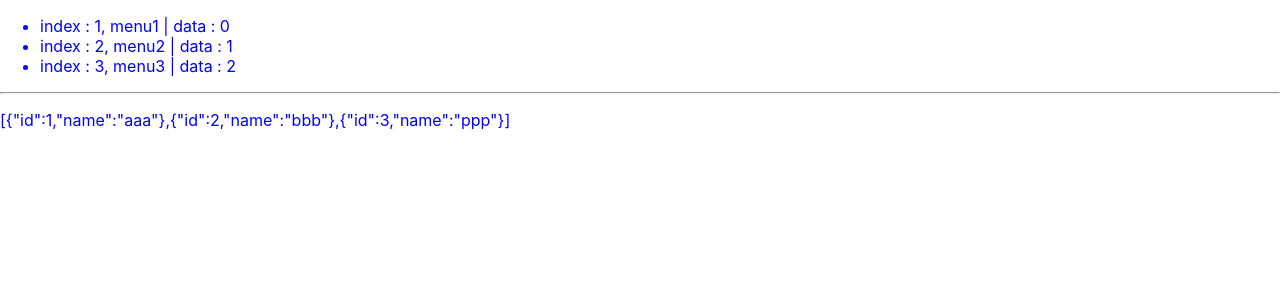
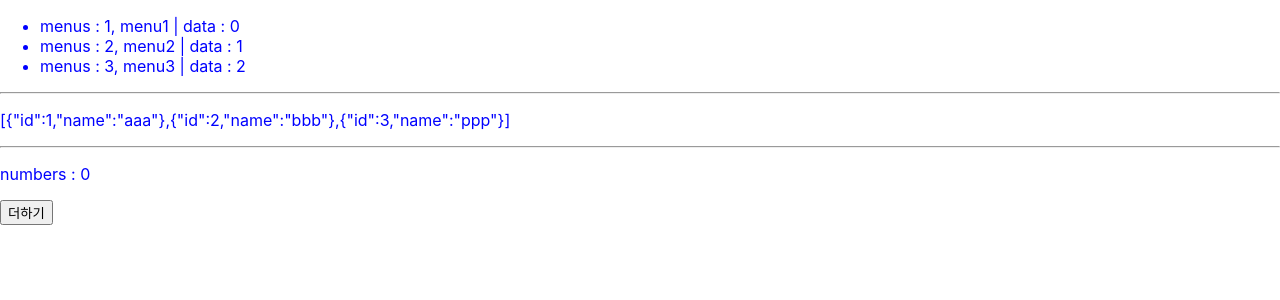
Before and after one commit to ImaMature/reactstudy, a React (Create React App) app: page / in a window 1280 px wide. Shown: the top 300 px of the page. Built offline with nearby package versions, Linux system fonts and the light colour scheme.

Commit message:
여러 컴포넌트 적용 시 오류 해결

```diff
--- a/src/App.js
+++ b/src/App.js
@@ -1,10 +1,12 @@
 import "./App.css";
-import MapTest from "./Test";
+
+import { MapTest, NumberAdd } from "./Test";
 
 function App() {
    return (
-      <div class="app-style">
+      <div className="app-style">
          <MapTest />
+         <NumberAdd />
       </div>
    );
 }
--- a/src/Test.js
+++ b/src/Test.js
@@ -1,32 +1,32 @@
-export default function MapTest() {
+function MapTest() {
    //배열 반복문으로 출력하기
    const menus = [
-      { key: 1, value: "menu1" },
-      { key: 2, value: "menu2" },
-      { key: 3, value: "menu3" },
+      { id: 1, key: 1, value: "menu1" },
+      { id: 2, key: 2, value: "menu2" },
+      { id: 3, key: 3, value: "menu3" },
    ];
-   const menuList = menus.map((index, data) => (
-      <li key={index}>
-         index : {index.key}, {index.value} | data : {data}
+   const menuList = menus.map((keyitems, data) => (
+      <li key={keyitems.id}>
+         menus : {keyitems.key}, {keyitems.value} | data : {data}
       </li>
    ));
    /*==============================================================================*/
    //배열에서 특정 값 수정하기
-   const list = [
+   const list_A = [
       { id: 1, name: "aaa" },
       { id: 2, name: "bbb" },
       { id: 3, name: "ccc" },
    ];
    const newName = { name: "kkk" };
-   const listNo1 = { ...list[1], ...newName }; //배열 특정 인덱스만 값 바꾸기
-   console.log(list);
-   console.log(listNo1);
+   const listNo1 = { ...list_A[1], ...newName }; //배열 특정 인덱스만 값 바꾸기
+   //console.log(list_A);
+   //console.log(listNo1);
    const updateNameDto = {
       id: 3,
       name: "ppp",
    };
    //배열에서 특정 key의 value 변경하기
-   const newList = list.map(index => (index.id === updateNameDto.id ? { ...index, ...updateNameDto } : index));
+   const newList = list_A.map(i => (i.id === updateNameDto.id ? { ...i, ...updateNameDto } : i));
    const jsonStr = JSON.stringify(newList);
 
    return (
@@ -39,3 +39,23 @@ export default function MapTest() {
       </div>
    );
 }
+
+function NumberAdd() {
+   let ss = 0;
+   const testAdd = () => {
+      ss++;
+      console.log("ss", ss);
+   };
+
+   return (
+      <div>
+         <hr></hr>
+         <div>
+            <p>numbers : {ss}</p>
+            <button onClick={testAdd}>더하기</button>
+         </div>
+      </div>
+   );
+}
+
+export { MapTest, NumberAdd };
```
